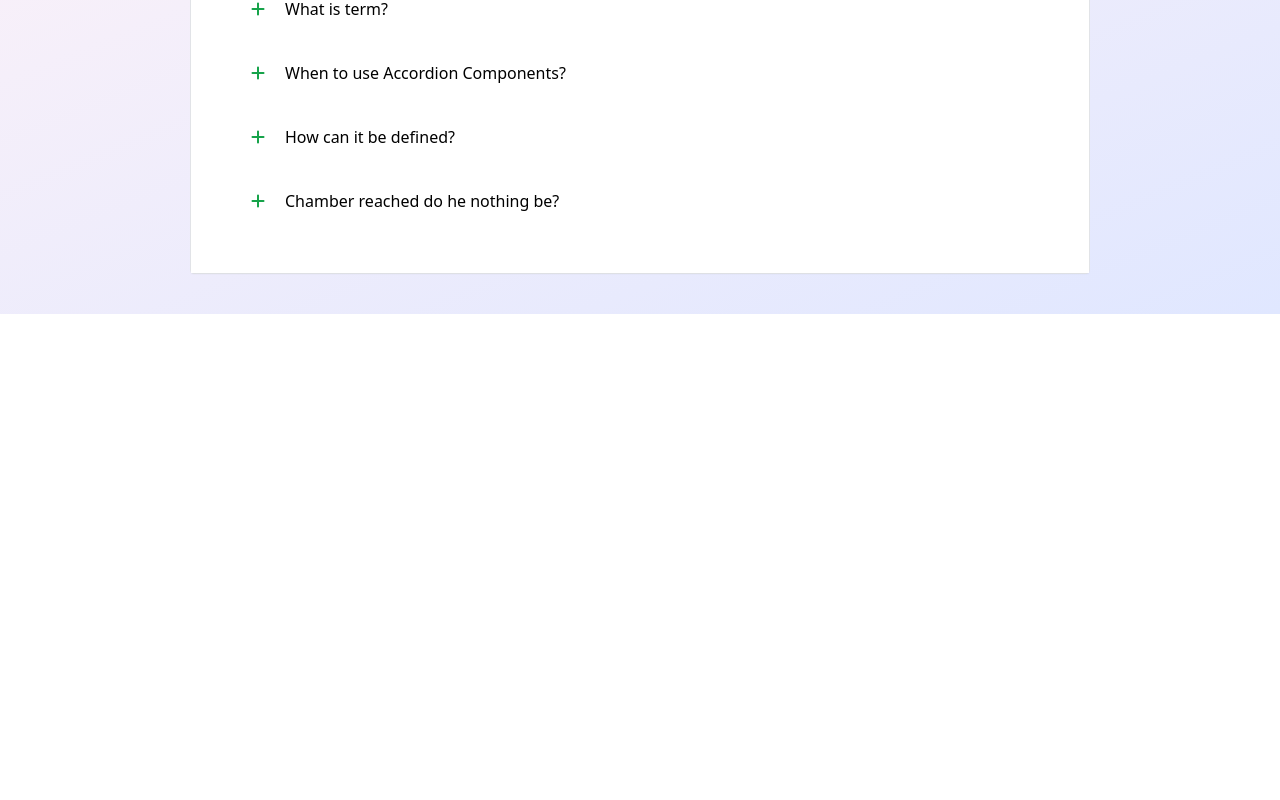
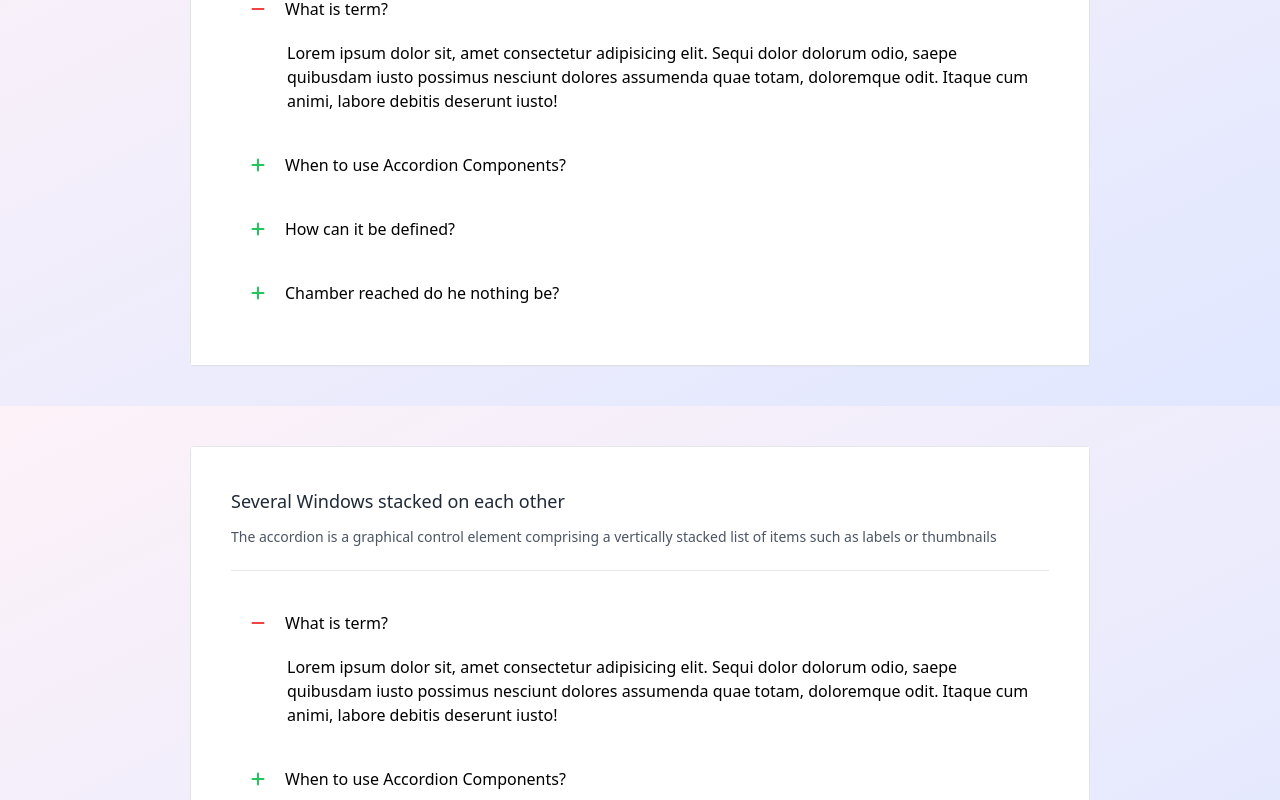
Before and after one commit to SrZitu/Vue_Module_4, a Vue app: page / in a window 1280 px wide. Shown: the part 320-1120 px from the top of the page. Before the commit the page ends 800 px from the top, so only its background shows below. Built offline with nearby package versions, Linux system fonts and the light colour scheme.

Commit message:
Reactive episode 05, loop,event,reactivity

```diff
--- a/src/App.vue
+++ b/src/App.vue
@@ -1,18 +1,32 @@
 <script setup>
-import { reactive, ref } from 'vue'
-let accordions=reactive([
-  false,false,false,false
+import { ref, reactive } from 'vue'
+//reactivity
+const activeIndex = ref(0)
+const accordions = reactive([
+  {
+    heading: "What is term?",
+    content: "Lorem ipsum dolor sit, amet consectetur adipisicing elit. Sequi dolor dolorum odio, saepe quibusdam iusto possimus nesciunt dolores assumenda quae totam, doloremque odit. Itaque cum animi, labore debitis deserunt iusto!",
+    isOpen:true,
+  },
+  {
+    heading: "When to use Accordion Components?",
+    content: "Lorem, ipsum dolor sit amet consectetur adipisicing elit. Ut suscipit itaque, sequi incidunt ab sit optio debitis dignissimos doloribus ratione nobis id mollitia maiores eveniet necessitatibus dolorum praesentium! Corrupti, at.",
+    isOpen:false,
+  },
+  {
+    heading: "How can it be defined?",
+    content: "Lorem ipsum dolor sit amet consectetur adipisicing elit. Minima facilis labore voluptates provident nam, delectus suscipit nihil optio voluptate quae porro fugiat magni excepturi doloribus.",
+    isOpen:false,
+  },
+  {
+    heading: "Chamber reached do he nothing be?",
+    content: "Lorem ipsum, dolor sit amet consectetur adipisicing elit. Ullam minima maiores magni dolore qui architecto pariatur incidunt repellat quos hic? Eius, eveniet accusantium! Quisquam, quo. Vitae ipsum ad veritatis commodi quasi expedita!",
+    isOpen:false,
+  }
 ])
 
-let icons={
-  plus:'fas fa-plus',
-  minus:'fas fa-minus'
-}
-function toggle(index){
-accordions[index]=!accordions[index]
-}
+// accordions[0].isOpen=true
 </script>
-
 
 <template>
   <section class="container mx-auto flex items-center flex-col">
@@ -29,67 +43,52 @@
           <div class="h-1 w-full mx-auto border-b my-5"></div>
 
           <!-- What is term -->
-          <div class="transition hover:bg-indigo-50">
+          <div class="transition hover:bg-indigo-50" v-for="(accordion,index) in accordions" :key="index" >
             <!-- header -->
-            <div @click="toggle(0)" class="accordion-header cursor-pointer transition flex space-x-5 px-5 items-center h-16">
-              <i  :class="accordions[0]?[icons.minus,'text-red-600']:[icons.plus,'text-green-600']"></i>
-              <h3>What is term?</h3>
+            <div @click="activeIndex=index" class="accordion-header cursor-pointer transition flex space-x-5 px-5 items-center h-16" >
+              <i class="fas" :class="index==activeIndex?['fa-minus','text-red-500']:['fa-plus','text-green-500']"></i>
+              <h3 >{{accordion.heading}}</h3>
             </div>
             <!-- Content -->
-            <div class="px-5 pt-0 text-left pb-5" v-show="accordions[0]">
+            <div class="px-5 pt-0 text-left pb-5" v-show="index==activeIndex"  >
               <p class="leading-6 font-light pl-9 ">
-                Lorem ipsum dolor sit, amet consectetur adipisicing elit. Sequi dolor dolorum odio, saepe quibusdam iusto possimus nesciunt dolores assumenda quae totam, doloremque odit. Itaque cum animi, labore debitis deserunt iusto!
-              </p>
-            </div>
-          </div>
-
-          <!-- When to use Accordion Components -->
-          <div class="transition hover:bg-indigo-50">
-            <!-- header -->
-            <div @click="accordions[1]=!accordions[1]" class="accordion-header cursor-pointer transition flex space-x-5 px-5 items-center h-16">
-              <i  :class="accordions[1]?[icons.minus,'text-red-600']:[icons.plus,'text-green-600']"></i>
-              <h3>When to use Accordion Components?</h3>
-            </div>
-            <!-- Content -->
-            <div class="accordion-content px-5 pt-0 text-left pb-5" v-show="accordions[1]">
-              <p class="leading-6 font-light pl-9 ">
-                Lorem, ipsum dolor sit amet consectetur adipisicing elit. Ut suscipit itaque, sequi incidunt ab sit optio debitis dignissimos doloribus ratione nobis id mollitia maiores eveniet necessitatibus dolorum praesentium! Corrupti, at.
-              </p>
-            </div>
-          </div>
-
-          <!-- Accordion Wrapper -->
-          <div class="transition hover:bg-indigo-50">
-            <!-- header -->
-            <div @click="toggle(2)" class="accordion-header cursor-pointer transition flex space-x-5 px-5 items-center h-16">
-              <i  :class="accordions[2]?[icons.minus,'text-red-600']:[icons.plus,'text-green-600']"></i>
-              <h3>How can it be defined?</h3>
-            </div>
-            <!-- Content -->
-            <div class="accordion-content px-5 pt-0 text-left pb-5" v-show="accordions[2]">
-              <p class="leading-6 font-light pl-9">
-                Lorem ipsum dolor sit amet consectetur adipisicing elit. Minima facilis labore voluptates provident nam, delectus suscipit nihil optio voluptate quae porro fugiat magni excepturi doloribus.
-              </p>
-            </div>
-          </div>
-
-          <!-- Accordion Wrapper -->
-          <div class="transition hover:bg-indigo-50">
-            <!-- header -->
-            <div @click="toggle(3)" class="accordion-header cursor-pointer transition flex space-x-5 px-5 items-center h-16">
-              <i  :class="accordions[3]?[icons.minus,'text-red-600']:[icons.plus,'text-green-600']"></i>
-              <h3>Chamber reached do he nothing be?</h3>
-            </div>
-            <!-- Content -->
-            <div class="accordion-content px-5 pt-0 text-left pb-5" v-show="accordions[3]">
-              <p class="leading-6 font-light pl-9">
-                Lorem ipsum, dolor sit amet consectetur adipisicing elit. Ullam minima maiores magni dolore qui architecto pariatur incidunt repellat quos hic? Eius, eveniet accusantium! Quisquam, quo. Vitae ipsum ad veritatis commodi quasi expedita!
+              {{ accordion.content }}
               </p>
             </div>
           </div>
         </div>
       </div>
     </div>
+
+    <div class="w-full p-10 bg-gradient-to-br from-pink-50 to-indigo-100 grid place-items-center">
+      <div class="w-3/4 mx-auto rounded border">
+        <div class="bg-white p-10 shadow-sm">
+          <h3 class="text-lg font-medium text-gray-800">Several Windows stacked on each other</h3>
+          <p class="text-sm font-light text-gray-600 my-3">
+            The accordion is a graphical control element comprising a vertically stacked list of items such as labels or thumbnails
+          </p>
+
+          <div class="h-1 w-full mx-auto border-b my-5"></div>
+
+          <!-- What is term -->
+          <div class="transition hover:bg-indigo-50" v-for="(accordion,index) in accordions" :key="index" >
+            <!-- header -->
+            <div @click="accordion.isOpen=!accordion.isOpen"  class="accordion-header cursor-pointer transition flex space-x-5 px-5 items-center h-16" >
+              <i class="fas" :class="index==activeIndex?['fa-minus','text-red-500']:['fa-plus','text-green-500']"></i>
+              <h3>{{accordion.heading}}</h3>
+            </div>
+            <!-- Content -->
+            <div class="px-5 pt-0 text-left pb-5" v-show="true==accordion.isOpen" >
+              <p class="leading-6 font-light pl-9 ">
+              {{ accordion.content }}
+              </p>
+            </div>
+          </div>
+        </div>
+      </div>
+    </div>
+
   </section>
 </template>
+
 <style scoped></style>
```
